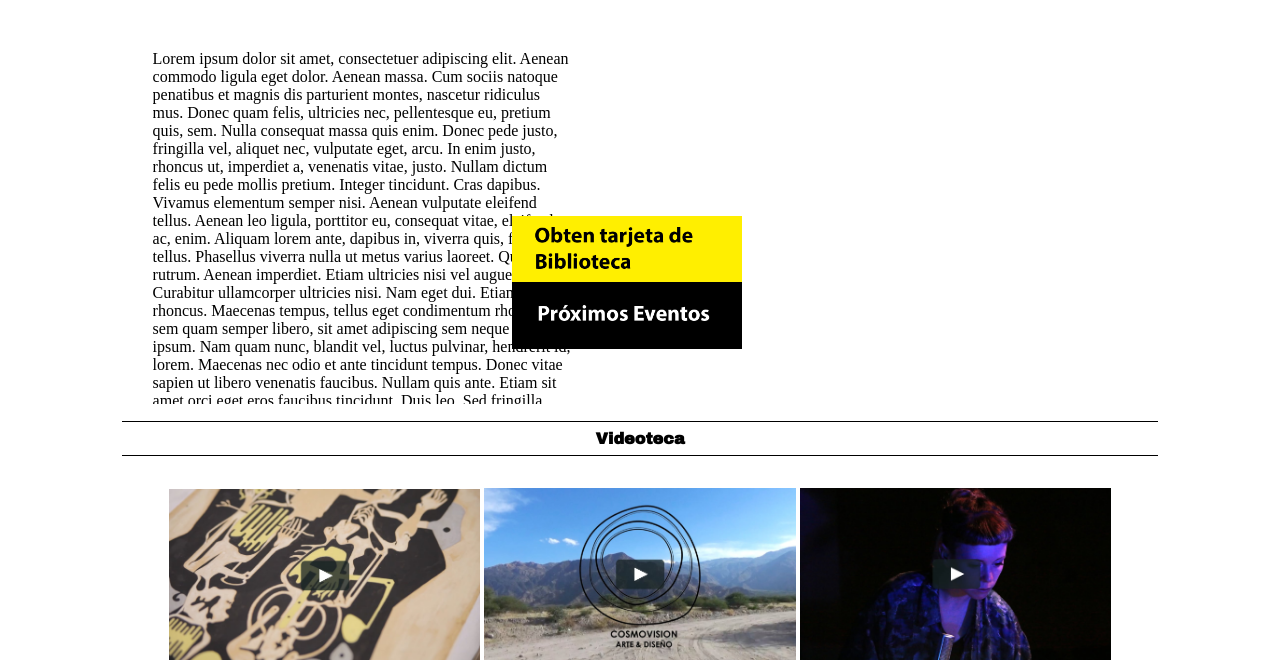
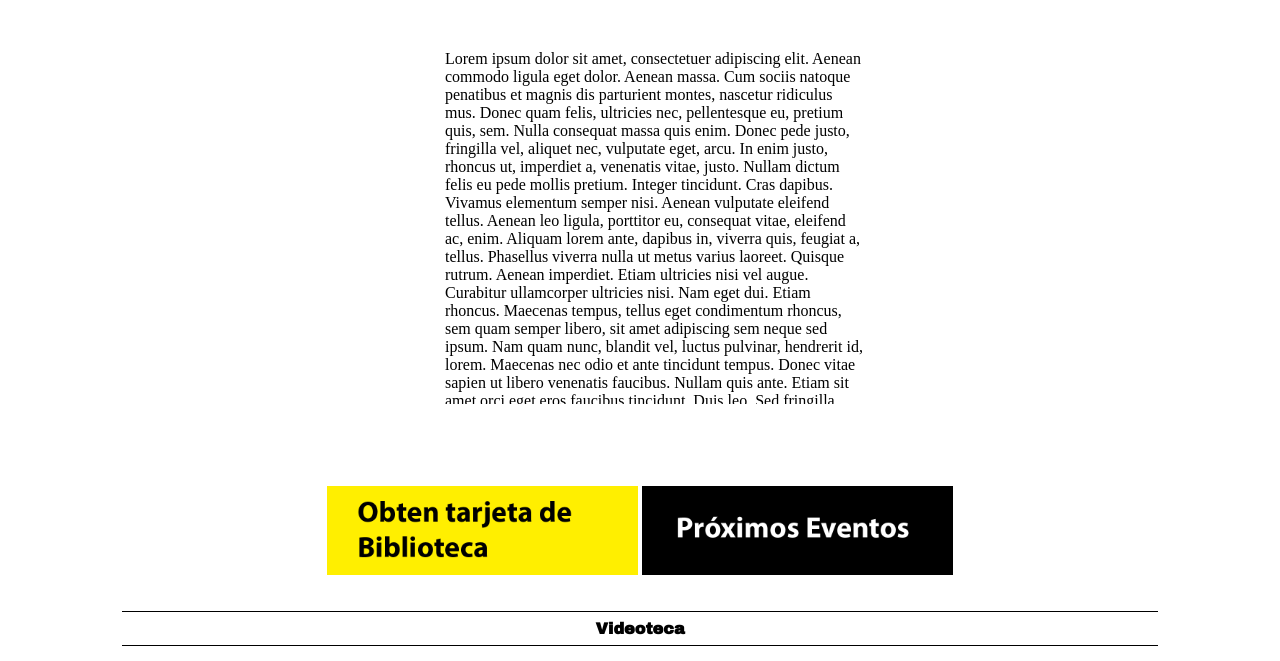
Before and after one commit to akarinaat/Biblioteca, a plain HTML site: page index.html in a window 1280 px wide. Shown: the part 536-1197 px from the top of the page. Drawn offline with Linux system fonts and the light colour scheme.

Commit message:
Added anuncios in good position

```diff
--- a/index.html
+++ b/index.html
@@ -52,10 +52,11 @@
     </p>
   </section>
 
-  <div id="anuncio">
-    <img src="tarjeta.jpg">
-    <img src="eventos.jpg">
+  <div id="anuncios">
+    <li><img src="tarjeta.jpg"></li>
+    <li><img src="eventos.jpg"></li>
   </div>
+
 
 
   <div id="titvideo">
--- a/styles.css
+++ b/styles.css
@@ -74,12 +74,16 @@ section{
   border: 1px solid transparent;
   width: 420px;
   height: 370px;
-  /* display: inline-block; */
+  display: inline-block;
   overflow: scroll;
   margin-left: 30px;
   margin-bottom: 1em;
   vertical-align: 1.8em;
   text-align: left;
+}
+
+#anuncios li{
+  display: inline;
 }
 
 #anuncio{
```
